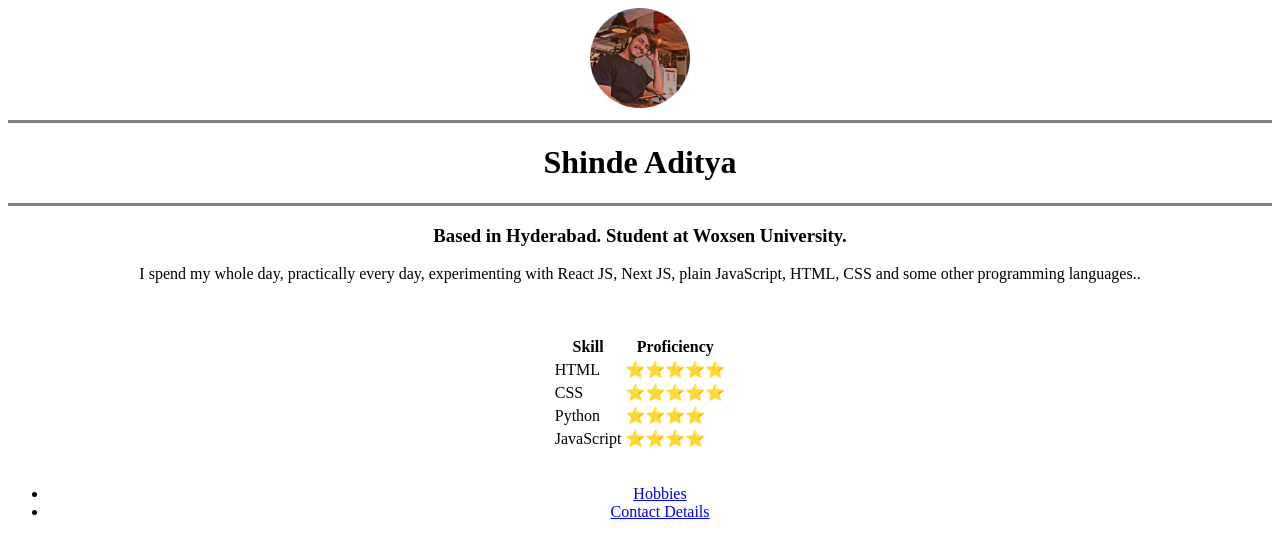
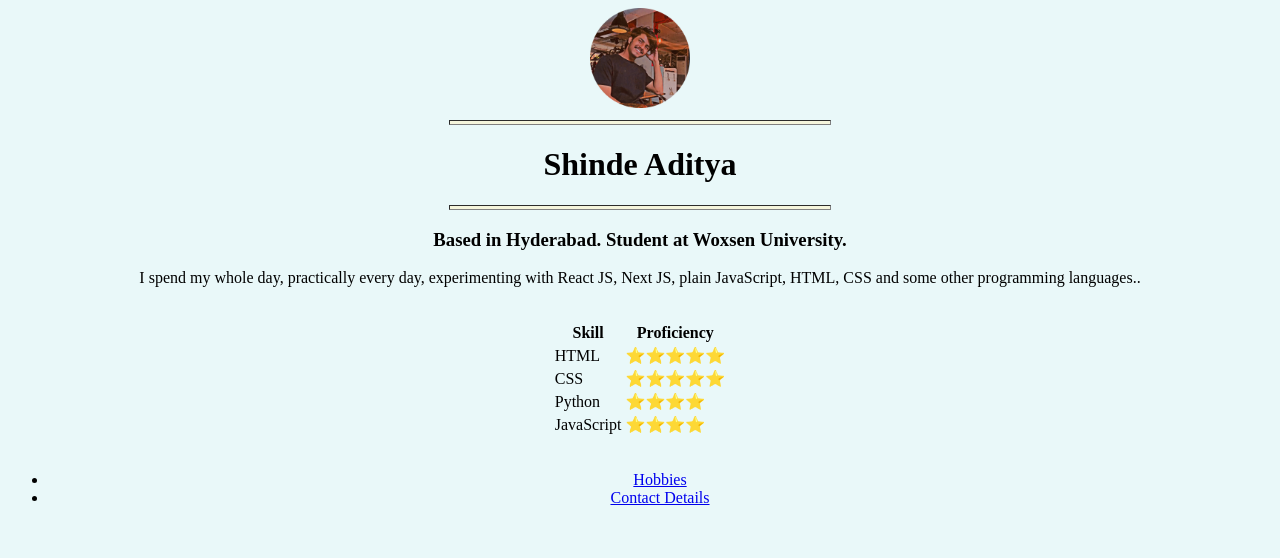
Before and after one commit to shinde-aditya/cv, a plain HTML site: page index.html in a window 1280 px wide. Drawn offline with Linux system fonts and the light colour scheme.

Commit message:
Addition of CSS

```diff
--- /dev/null
+++ b/CSS/styles.css
@@ -0,0 +1,10 @@
+body {
+  background-color: #e9f8f9;
+}
+hr {
+  background-color: beige;
+  border-style: inset;
+  border-color: grey;
+  width: 30%;
+  size: 5;
+}
--- a/index.html
+++ b/index.html
@@ -4,13 +4,14 @@
     <meta charset="UTF-8" />
     <meta name="viewport" content="width=device-width, initial-scale=1.0" />
     <title>Shinde Aditya</title>
+    <link rel="stylesheet" href="CSS/styles.css" />
   </head>
   <body>
     <center>
       <img src="Images/ShindeAditya.png" alt="Shinde Aditya" height="100px" />
-      <hr size="3" noshade />
+      <hr size="5" noshade />
       <h1>Shinde Aditya</h1>
-      <hr size="3" noshade />
+      <hr size="5" noshade />
       <h3>Based in Hyderabad. Student at Woxsen University.</h3>
       <p>
         I spend my whole day, practically every day, experimenting with React
@@ -25,7 +26,6 @@
             <th>Proficiency</th>
           </tr>
         </thead>
-        <br />
         <tbody>
           <tr>
             <td>HTML</td>
```
Also changed, not shown: HTML/contact.html (+1 -0 lines), HTML/hobbies.html (+1 -0 lines).
